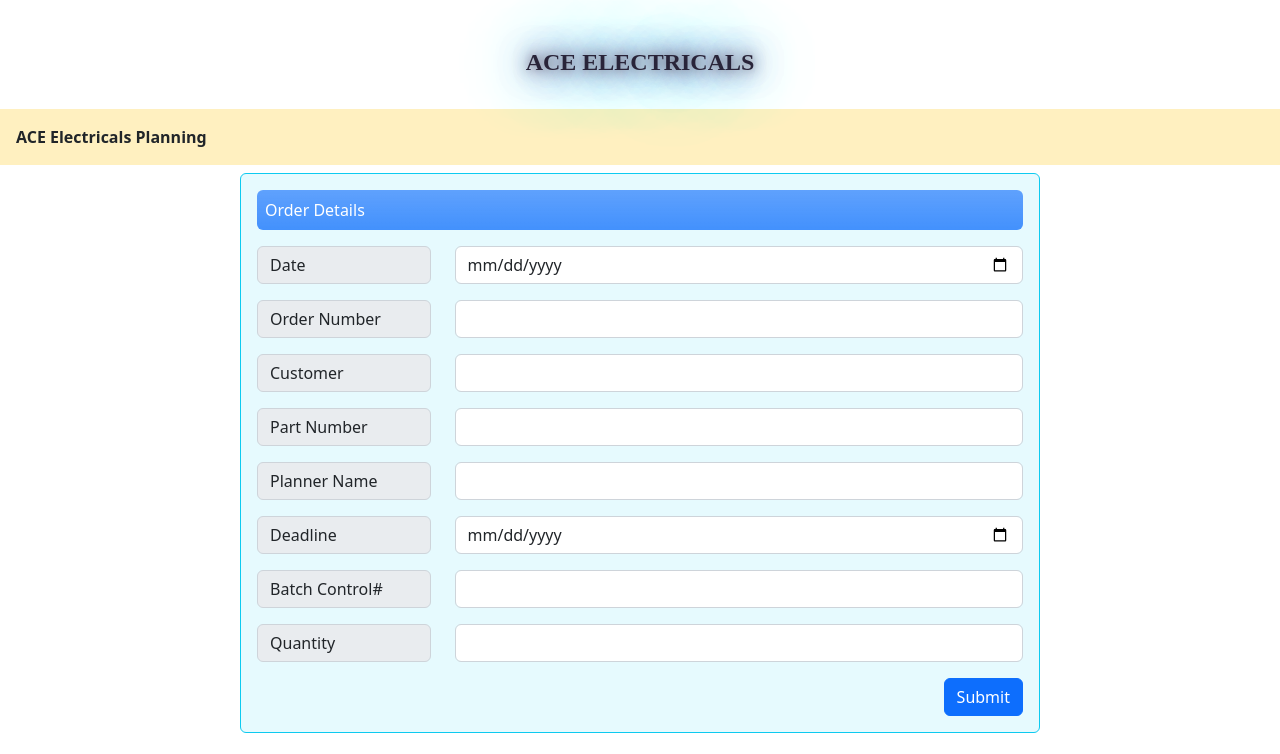
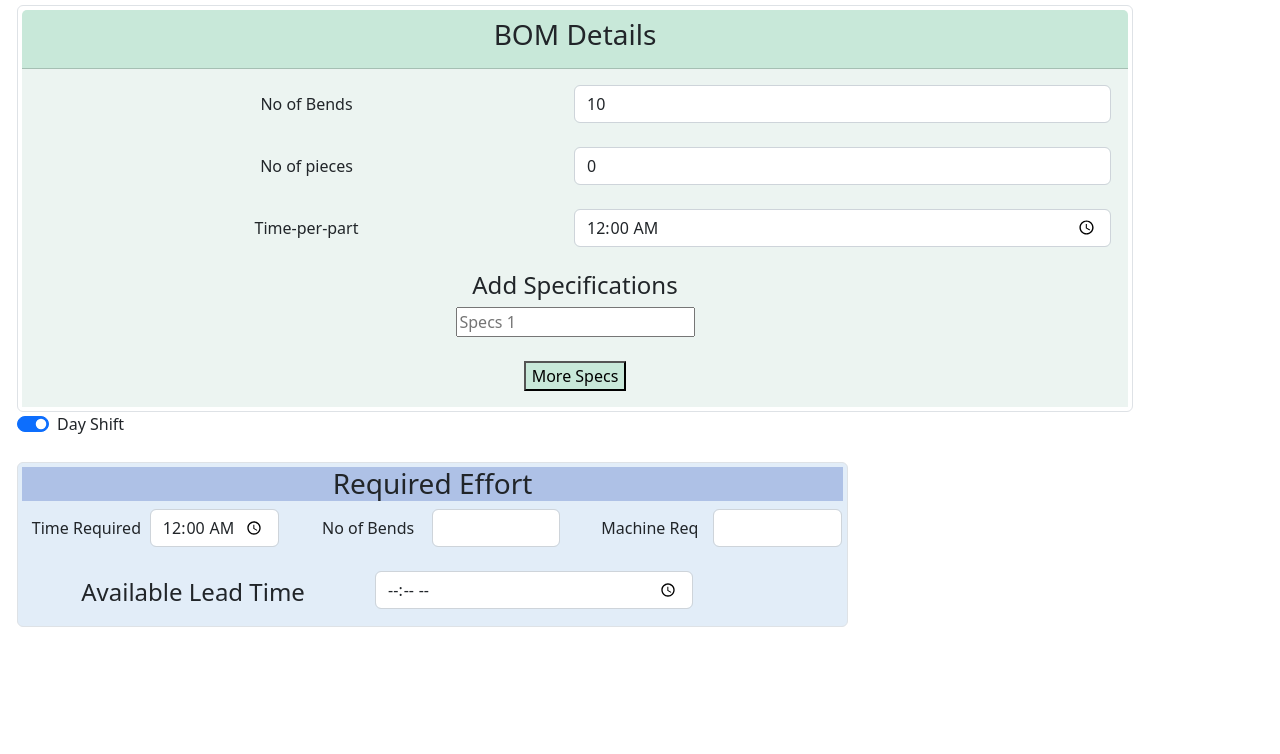
Before and after one commit to GopalaGovindharaju/ACE-Electricals-Planning, a React (Create React App) app: page / in a window 1280 px wide. Shown: the top 754 px of the page. Built offline with nearby package versions, Linux system fonts and the light colour scheme.

Commit message:
new files added

```diff
--- a/src/App.css
+++ b/src/App.css
@@ -1,21 +0,0 @@
-.custom head-color{
-    background-color: rgb(15, 39, 85);
-}
-
-.custom-heading {
-    font-family: "papyrus";
-    font-size: 24px;
-    font-weight: bold;
-    /* Add other desired styles */
-  }
-
-  .neon-effect {
-    color: #292439;
-    text-shadow: 0 0 10px #777987, 0 0 20px #8585b1, 0 0 30px #4c4f79, 0 0 40px #5a8bd4, 0 0 70px #9f9ecd, 0 0 80px #00e3ff, 0 0 100px #00e3ff, 0 0 150px #00e3ff;
-  }
-
-  .page-container {
-    border: 2px solid transparent;
-    padding: 20px;
-    /* Add other desired styles */
-  }
--- a/src/App.js
+++ b/src/App.js
@@ -1,29 +1,15 @@
 import './App.css';
 import Banner from './componenet/Banner'
 import 'bootstrap/dist/css/bootstrap.min.css';
-import popcomplete from './componenet/Order.js'
 import Order from './componenet/Order'
 import Gridlay from './componenet/BOMDetails';
-import {ReactDOM} from 'react';
 
 function App() {
   return (
     <div>
-      <br></br>
-      <br></br>
-      <center>
-        <h1 className="custom-heading neon-effect">ACE ELECTRICALS</h1>
-      </center>
-      <br></br>
 
-      <div className="App">
-      <Banner/>
-      <Order/>
+      <Gridlay/>
 
-      <div class="page-container">
-          <Gridlay />
-      </div>
-      </div>
     </div>
 
   );
--- a/src/componenet/BOMDetails.js
+++ b/src/componenet/BOMDetails.js
@@ -3,32 +3,35 @@ import App from '../App';
 import {Row,Col,container} from "react-bootstrap";
 import MoreInputForm from './BOMMorespecs';
 import './CustomStyles.css';
+import ShiftToggle from './shiftbtn';
+import ShiftSelector from './shiftbtn';
+
 function Gridlay(){
     return(
-        <container>
+        <div class="container">
             <div class="row">
                 <div class="col">
 
                 <div class="card p-1 border">
                     <center>
-                    <div class="card-header custom-text-color"><h3>BOM Details</h3> </div>
-                        <div class="card-body">
+                    <div class="card-header custom-bg-color"><h3>BOM Details</h3> </div>
+                        <div class="card-body custom-b-color">
 
                         <form>
-                        <div class="input-group input-group-sm custom-bcolor">
-                            <label class="col-sm-6 col-form-label custom-input-color">No of Bends</label>
+                        <div class="input-group input-group-sm ">
+                            <label class="col-sm-6 col-form-label">No of Bends</label>
                             <div class="col-sm-6">
                                 <input value="10" type="number" id="bends" class="form-control" />
                             </div>
                         </div><br></br>
-                        <div class="input-group input-group-sm custom-bcolor">
-                            <label class="col-sm-6 col-form-label custom-input-color">No of pieces</label>
+                        <div class="input-group input-group-sm">
+                            <label class="col-sm-6 col-form-label ">No of pieces</label>
                             <div class="col-sm-6">
                                 <input value="0" type="number" id="pieces" class="form-control" />
                             </div>
                         </div><br></br>
-                        <div class="input-group input-group-sm custom-bcolor">
-                            <label class="col-sm-6 col-form-label custom-input-color">Time-per-part</label>
+                        <div class="input-group input-group-sm">
+                            <label class="col-sm-6 col-form-label">Time-per-part</label>
                             <div class="col-sm-6">
                                 <input value="00:00" type="time" id="time_req" class="form-control" />
                             </div>
@@ -39,22 +42,26 @@ function Gridlay(){
                         </div>
                     </center>
                 </div>
+            </div>
 
-                </div>
-                <div class="col-md-9">
-                    <div class="col">
+            <div class="col-md-9 align-center">
+                <ShiftSelector />
+
+            <br></br>
+
+            <div class="col-md-18">
+                <div class="row">
                     <div class="row-sm">
-                        <div class="card p-1 border">
+                    <div class="card p-1 border custom-effort">
                     <center>
                     <div class="card-header-sm custom-text-color w-60"><h3>Required Effort</h3> </div>
-                        <div class="card-body-sm">
-
+                    <div class="card-body-sm custom-effort">
 
                     <form>
-                        <div class="row">
+                    <div class="row ">
                         <div class="col-sm">
                             <div class="input-group input-group-sm custom-bcolor">
-                                <label class="col-sm-6 col-form-label custom-input-color">Time Required</label>
+                            <label class="col-sm-6 col-form-label">Time Required</label>
                             <div class="col-sm-6">
                             <input value="00:00" type="time" id="time_req" class="form-control" />
                             </div>
@@ -63,7 +70,7 @@ function Gridlay(){
 
                             <div class="col-sm">
                                 <div class="input-group input-group-sm custom-bcolor">
-                                <label class="col-sm-6 col-form-label custom-input-color">No of Bends</label>
+                                <label class="col-sm-6 col-form-label">No of Bends</label>
                                 <div class="col-sm-6">
                                 <input value=" " type="number" id="n_bends" class="form-control" />
                                 </div>
@@ -72,7 +79,7 @@ function Gridlay(){
 
                              <div class="col-sm">
                                 <div class="input-group input-group-sm custom-bcolor">
-                                <label class="col-sm-6 col-form-label custom-input-color">Machine Req</label>
+                                <label class="col-sm-6 col-form-label ">Machine Req</label>
                                 <div class="col-sm-6">
                                 <input value=" " type="number" id="mech_req" class="form-control" />
                                 </div>
@@ -86,7 +93,6 @@ function Gridlay(){
                                     <input type="time" class="form-control" id="inputPassword" placeholder=" "/>
                                 </div>
                             </div>
-
                         </form>
 
                         </div>
@@ -95,12 +101,20 @@ function Gridlay(){
 
 
                 </div>
-                    </div>
 
                 </div>
 
+
                         </div>
-        </container>
+
+
+                    </div>
+
+
+                </div>
+
+
+            </div>
     );
 }
 export default Gridlay;
--- a/src/componenet/BOMMorespecs.js
+++ b/src/componenet/BOMMorespecs.js
@@ -25,7 +25,7 @@ const MoreInputForm = () => {
       <h4>Add Specifications</h4>
       {renderInputBoxes()}
       <br></br>
-      <button type="button"  class="btn custom-btn" onClick={handleAddInput}>More Specs</button>
+      <button type="button"  class="btn-custom-btn" onClick={handleAddInput}>More Specs</button>
     </div>
   );
 };
--- a/src/componenet/CustomStyles.css
+++ b/src/componenet/CustomStyles.css
@@ -1,25 +1,23 @@
-.custom-text-color {
-    background-color: rgb(171, 196, 225);
-    font-family: papyrus;
-    font-weight: Bold;
-  }
-
-.custom-input-color{
-    font-family: Trebuchet MS;
-    font-weight: Bold;
+.custom-bg-color{
+    background-color : rgb(200, 232, 217);
 }
 
-.custom-font{
-    font-family: papyrus;
-    font-weight: bold;
+.custom-b-color{
+    background-color: rgb(236, 244, 241);
 }
 
-.custom-bcolor{
-    background-color: #e9ecef;
+.btn-custom-btn{
+    background-color:  rgb(200, 232, 217);
 }
 
-.custom-btn{
-    border-radius: 3px;
-    border-color: black;
-    background-color: rgb(222, 222, 248);
+.custom-text-color{
+    background-color: rgb(174, 193, 230);
 }
+
+.custom-effort{
+    background-color: rgb(226, 237, 248);
+}
+
+.container{
+    margin: 5px
+}
--- /dev/null
+++ b/src/componenet/shiftbtn.js
@@ -0,0 +1,21 @@
+import React, { useState } from 'react';
+import Form from 'react-bootstrap/Form';
+import Switch from 'react-bootstrap/Switch';
+
+const ShiftSelector = () => {
+  const [shift, setShift] = useState('day');
+
+  return (
+    <Form class="border">
+        <Form.Check
+          type="switch"
+          id="shift-switch"
+          label="Day Shift"
+          checked={shift === 'day'}
+          onChange={() => setShift(shift === 'day' ? 'night' : 'day')}
+        />
+    </Form>
+  );
+};
+
+export default ShiftSelector;
```
Lines whose indentation alone changed are shown as unchanged.
